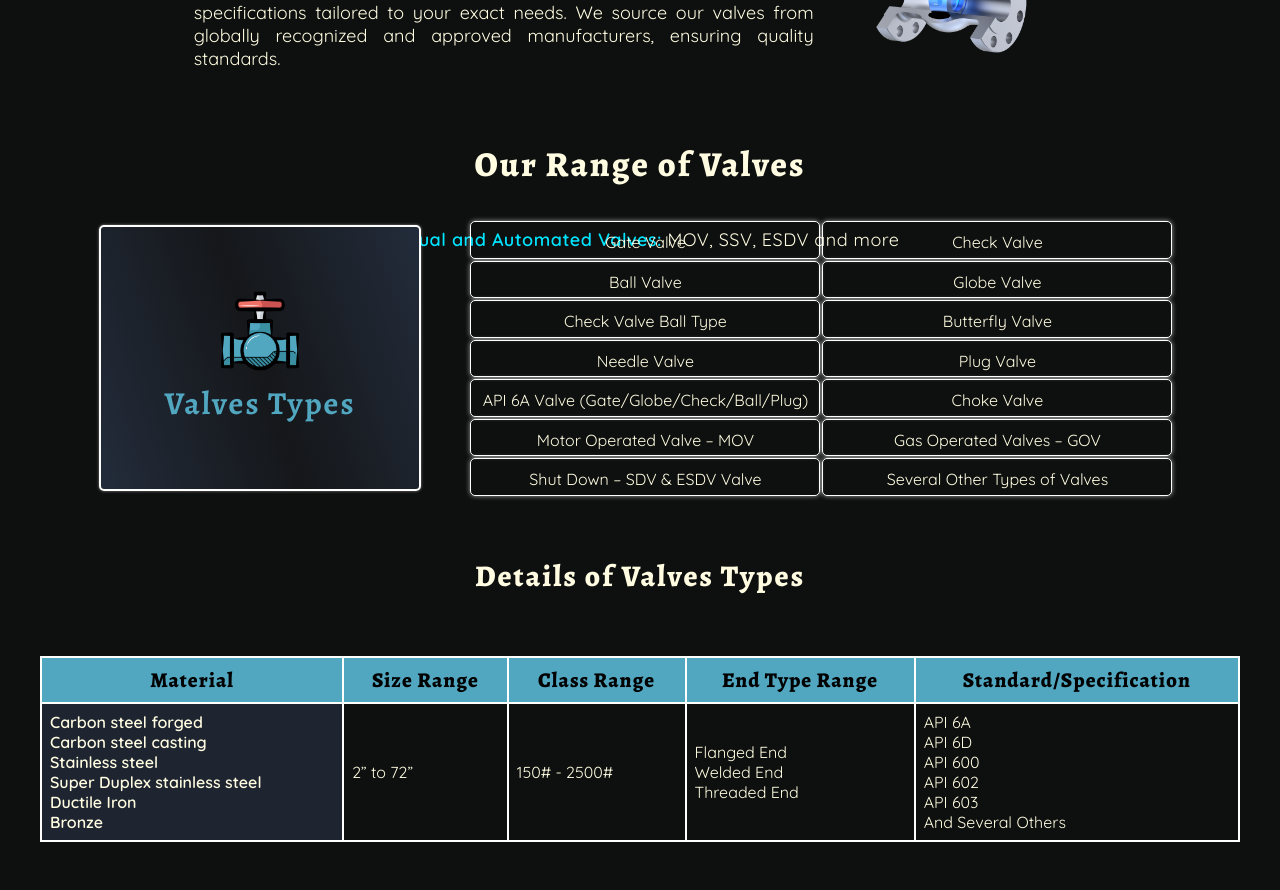
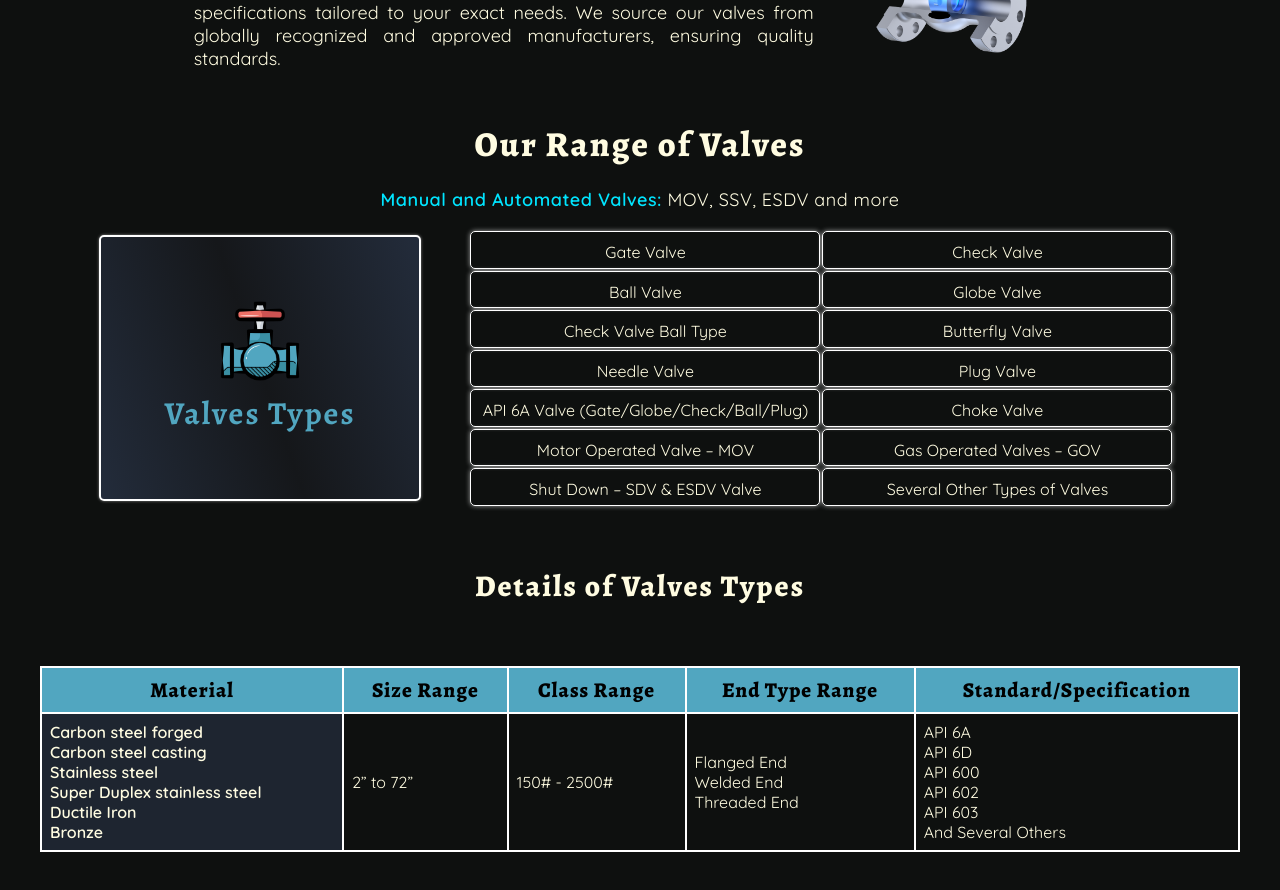
Before and after one commit to Rishabhtanwar00/kraduae, a React (Create React App) app: page /products/valves in a window 1280 px wide. Shown: the part 900-1790 px from the top of the page. Built offline with nearby package versions, Linux system fonts and the light colour scheme.

Commit message:
added some ui fixes

```diff
--- a/src/pages/FastnersPage.js
+++ b/src/pages/FastnersPage.js
@@ -95,9 +95,9 @@ const FastnersPage = () => {
 					</table>
 				</div>
 			</div>
-			<h1 className='valves-title' style={{ margin: 0 }}>
+			{/* <h1 className='valves-title' style={{ margin: 0 }}>
 				Customer Base
-			</h1>
+			</h1> */}
 			{/* <div className='industries-section'>
 				<div className='industries-card'>
 					<img src={IndustriesImg} alt='' />
--- a/src/pages/GasketsPage.js
+++ b/src/pages/GasketsPage.js
@@ -116,9 +116,9 @@ const GasketsPage = () => {
 					</table>
 				</div>
 			</div>
-			<h1 className='valves-title' style={{ margin: 0 }}>
+			{/* <h1 className='valves-title' style={{ margin: 0 }}>
 				Customer Base
-			</h1>
+			</h1> */}
 			{/* <div className='industries-section'>
 				<div className='industries-card'>
 					<img src={IndustriesImg} alt='' />
--- a/src/pages/ValvesPage.js
+++ b/src/pages/ValvesPage.js
@@ -74,8 +74,8 @@ const ValvesPage = () => {
 				</div>
 				<img className='valves-section-img' src={ValvesImg} alt='' />
 			</div>
-			<h1 className='valves-title'>Our Range of Valves</h1>
-			<p className='valves-para'>
+			<h1 className='valves-title' style={{margin:'20px auto'}}>Our Range of Valves</h1>
+			<p className='valves-para fastners-para' style={{margin:'20px auto'}}>
 				<span>Manual and Automated Valves:</span> MOV, SSV, ESDV and more
 			</p>
 			{/* <div className='industries-section'>
```
